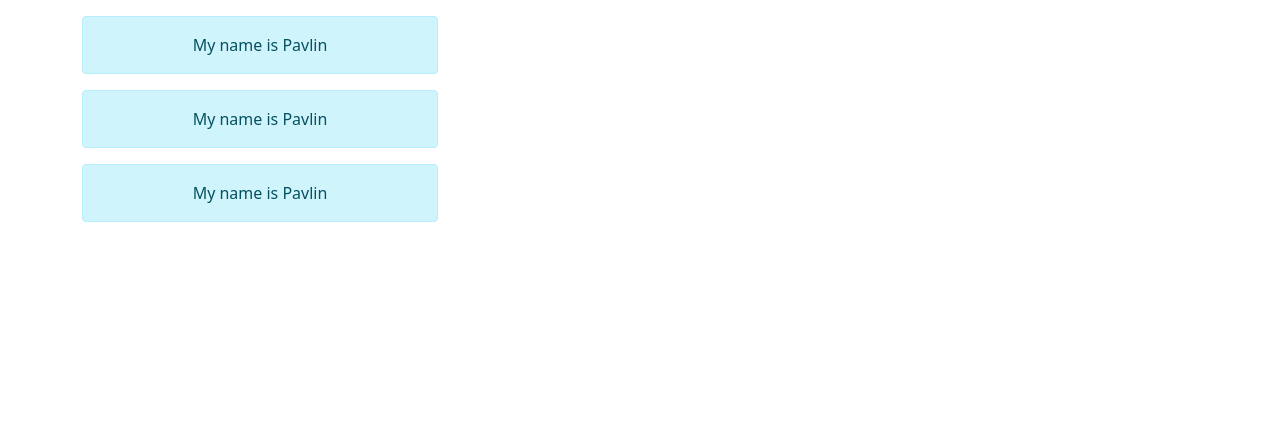
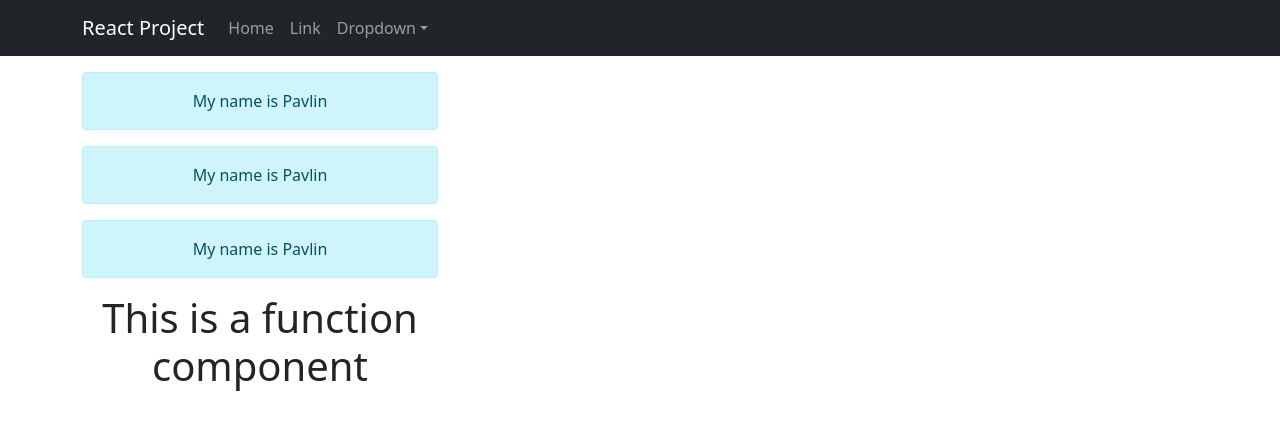
Before and after one commit to barz4eva/ReactApp, a React (Create React App) app: page / in a window 1280 px wide. Shown: the top 430 px of the page. Built offline with nearby package versions, Linux system fonts and the light colour scheme.

Commit message:
navbar added

```diff
--- a/src/App.js
+++ b/src/App.js
@@ -2,17 +2,21 @@
 import { Col, Container, Row } from 'react-bootstrap';
 import './App.css';
 import ClassComponent from "./components/ClassComponent";
+import FunctionComponent from './components/FunctionComponent';
+import NavBar from './components/NavBar';
 
 
 function App() {
   return (
     <div className="App">
+      <NavBar/>
       <Container>
         <Row>
           <Col md={4} className="mt-3">
       <ClassComponent/>
       <ClassComponent/>
       <ClassComponent/>
+      <FunctionComponent/>
          </Col>
         </Row>
       </Container>
--- a/src/components/ClassComponent.js
+++ b/src/components/ClassComponent.js
@@ -1,5 +1,6 @@
 import { Alert } from "react-bootstrap";
 import React from "react";
+
 
 class ClassComponent extends React.Component{
 
--- /dev/null
+++ b/src/components/FunctionComponent.js
@@ -0,0 +1,8 @@
+import React from "react";
+
+
+const Welcome = () => {
+    return <h1>This is a function component</h1>;
+}
+
+export default Welcome;
--- /dev/null
+++ b/src/components/NavBar.js
@@ -0,0 +1,27 @@
+import React from "react";
+import { Navbar, Container, Nav, NavDropdown } from "react-bootstrap";
+
+
+const NavBar = () => {
+    return <Navbar bg="dark" variant="dark" expand="lg">
+    <Container>
+      <Navbar.Brand href="#home">React Project</Navbar.Brand>
+      <Navbar.Toggle aria-controls="basic-navbar-nav" />
+      <Navbar.Collapse id="basic-navbar-nav">
+        <Nav className="me-auto">
+          <Nav.Link href="#home">Home</Nav.Link>
+          <Nav.Link href="#link">Link</Nav.Link>
+          <NavDropdown title="Dropdown" id="basic-nav-dropdown">
+            <NavDropdown.Item href="#action/3.1">Action</NavDropdown.Item>
+            <NavDropdown.Item href="#action/3.2">Another action</NavDropdown.Item>
+            <NavDropdown.Item href="#action/3.3">Something</NavDropdown.Item>
+            <NavDropdown.Divider />
+            <NavDropdown.Item href="#action/3.4">Separated link</NavDropdown.Item>
+          </NavDropdown>
+        </Nav>
+      </Navbar.Collapse>
+    </Container>
+  </Navbar>
+}
+
+export default NavBar;
```
